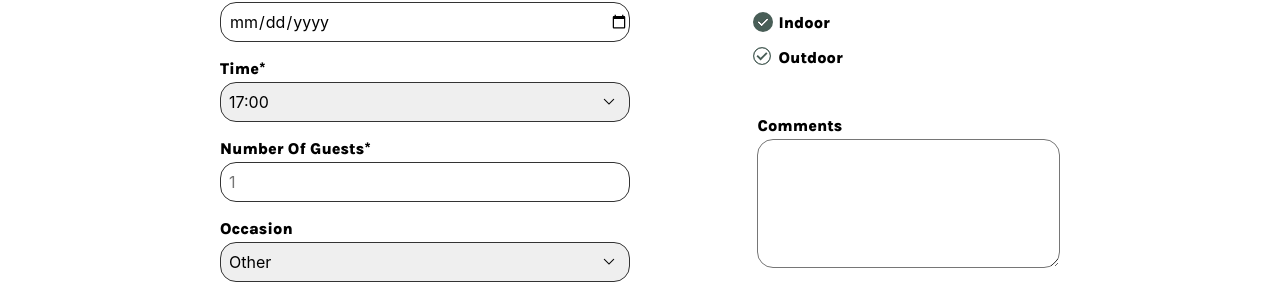
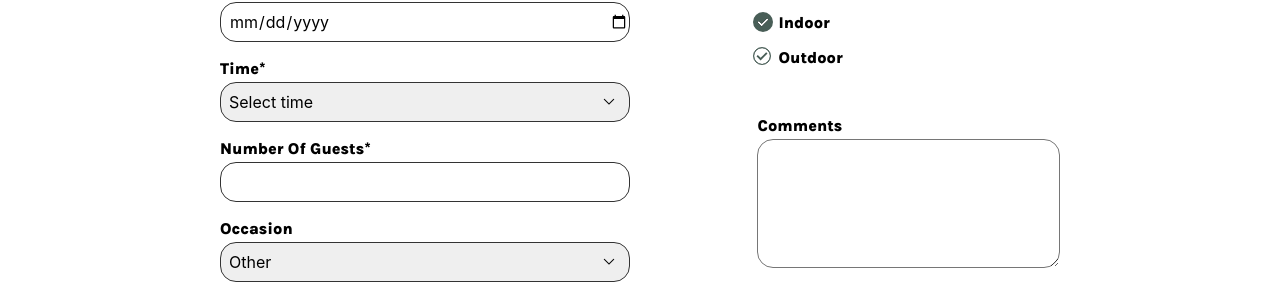
Before and after one commit to kwiatkowskimaciej/react-restaurant-web-app, a React (Create React App) app: page /reservations in a window 1280 px wide. Shown: the part 521-805 px from the top of the page. Built offline with nearby package versions, Linux system fonts and the light colour scheme; a web font is replaced by a local one.

Commit message:
Fix form placholders

```diff
--- a/src/components/ReservationsForm.js
+++ b/src/components/ReservationsForm.js
@@ -54,6 +54,7 @@ const ReservationForm = (props) => {
               type="date"
               id="date"
               name="date"
+              placeholder='Select date'
               value={formik.values.date}
               onChange={(e) => {
                 formik.handleChange(e);
@@ -81,6 +82,7 @@ const ReservationForm = (props) => {
               onBlur={formik.handleBlur}
               aria-describedby="time-error"
             >
+              <option value="" disabled selected>Select time</option>
               {props.availableTimes?.map((time) => (
                 <option key={time} value={time}>
                   {time}
@@ -104,7 +106,6 @@ const ReservationForm = (props) => {
               type="number"
               id="guests"
               name="guests"
-              placeholder="1"
               min="1"
               max="10"
               value={formik.values.guests}
@@ -183,7 +184,7 @@ const ReservationForm = (props) => {
       </div>
       <div className="contact-information">
         <h3 className="form-section-title">Contact information</h3>
-        <div className='name'>
+        <div className="name">
           <label htmlFor="name">Name*</label>
           <input
             className={
@@ -205,7 +206,7 @@ const ReservationForm = (props) => {
             </div>
           )}
         </div>
-        <div className='last-name'>
+        <div className="last-name">
           <label htmlFor="lastName">Last Name*</label>
           <input
             className={
@@ -227,7 +228,7 @@ const ReservationForm = (props) => {
             </div>
           )}
         </div>
-        <div className='email'>
+        <div className="email">
           <label htmlFor="email">Email*</label>
           <input
             className={
@@ -247,7 +248,7 @@ const ReservationForm = (props) => {
             </div>
           )}
         </div>
-        <div className='phone-number'>
+        <div className="phone-number">
           <label htmlFor="phoneNumber">Phone number</label>
           <input
             className={
```
